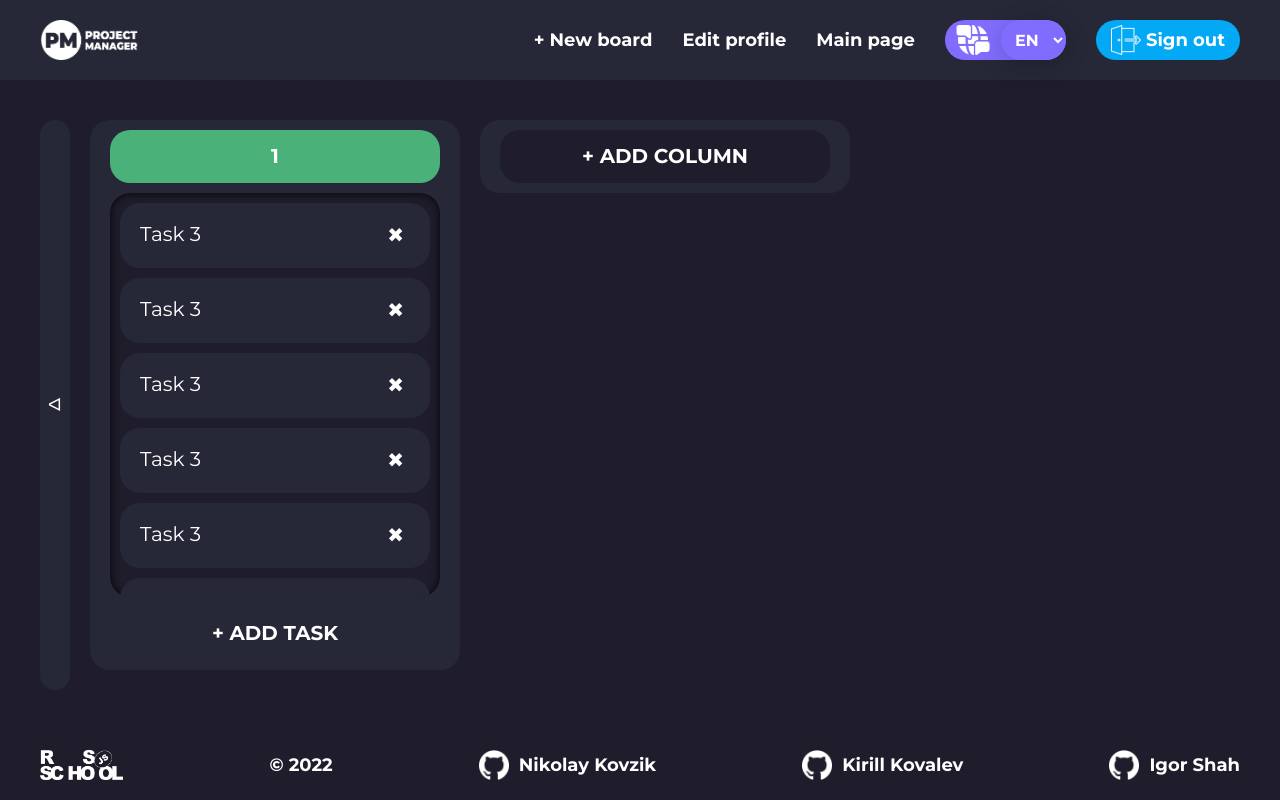
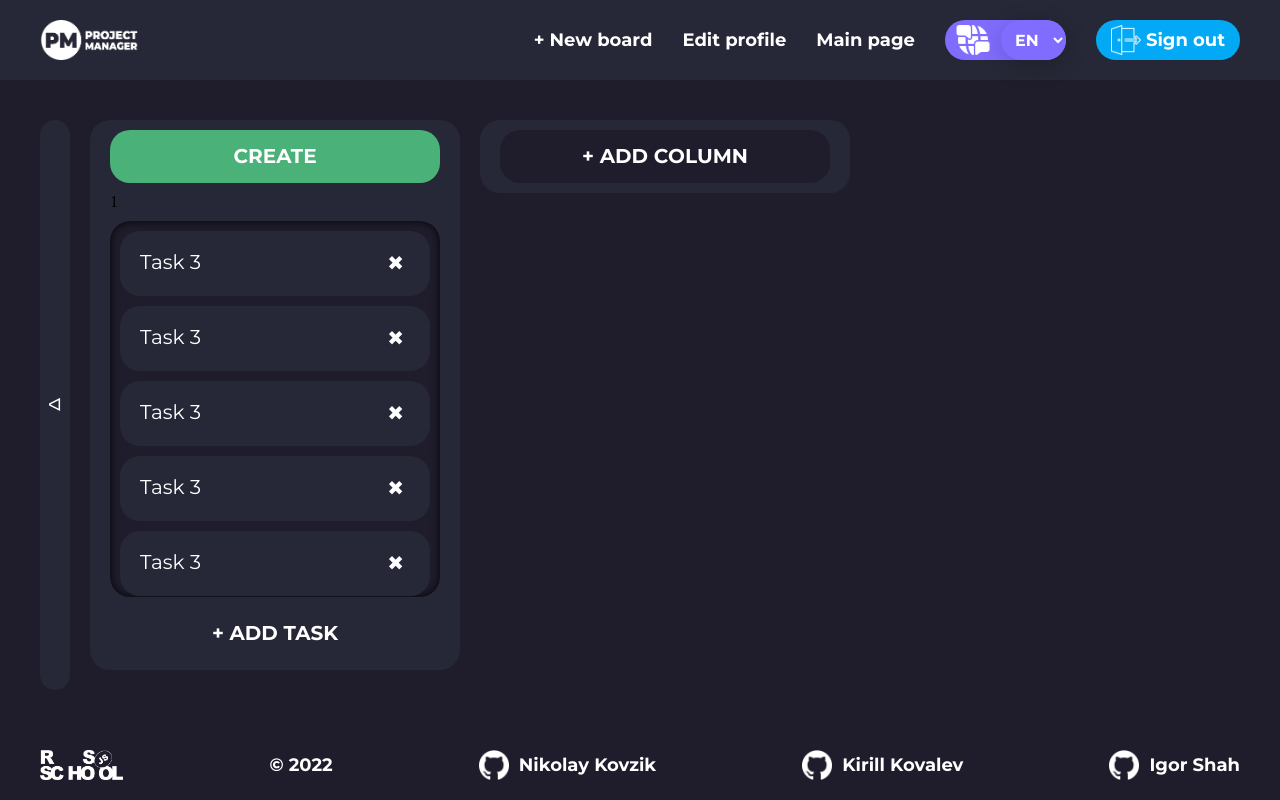
Before and after one commit to NikolayKovzik/project-management-app, a React (Create React App) app: page /#/board/1 in a window 1280 px wide. Built offline with nearby package versions, Linux system fonts and the light colour scheme; no server answers.

Commit message:
feat: add ability to add title name when creating column

```diff
--- a/src/components/Board/Board.tsx
+++ b/src/components/Board/Board.tsx
@@ -1,15 +1,18 @@
 import React, { ReactElement } from 'react';
+import { ColumnBody } from 'core/api/models';
 
 import styles from './Board.module.scss';
 
 type Props = {
   boardId: string;
+  board: ColumnBody;
 };
 
-const Board = ({ boardId }: Props): ReactElement => {
+const Board = ({ boardId, board }: Props): ReactElement => {
   return (
     <div className={styles.board}>
-      <p className={styles.boardTitle}>{boardId}</p>
+      <p className={styles.boardTitle}>{board.title}</p>
+      <p>{boardId}</p>
       <div className={styles.filterContainer}>
         <ul className={styles.boardContainer}>
           <li>
--- a/src/pages/BoardPage/BoardPage.tsx
+++ b/src/pages/BoardPage/BoardPage.tsx
@@ -10,7 +10,7 @@ import styles from './BoardPage.module.scss';
 
 const BoardPage = (): ReactElement => {
   const [modalWindow, setModalWindow] = useState(false);
-  const [boards, setBoards] = useState([1]);
+  const [boards, setBoards] = useState<ColumnBody[]>([{ title: 'create', order: 1 }]);
   const params = useParams();
 
   const toggleModalWindow = (event: React.MouseEvent<HTMLElement, MouseEvent>): void => {
@@ -23,7 +23,7 @@ const BoardPage = (): ReactElement => {
     // ColumnsApi.createColumn('1', column);
     // navigate('/');
     setBoards((prevState) => {
-      return [...prevState, 1];
+      return [...prevState, column];
     });
     setModalWindow(!modalWindow);
   };
@@ -36,8 +36,8 @@ const BoardPage = (): ReactElement => {
             <button type="button">&#5130;</button>
           </NavLink>
           <div className={styles.mainContainer}>
-            {boards.map(() => (
-              <Board boardId={String(params.id)} />
+            {boards.map((board: ColumnBody) => (
+              <Board boardId={String(params.id)} board={board} />
             ))}
             <div className={styles.addButton}>
               <div className={styles.buttonAddContainer}>
```
